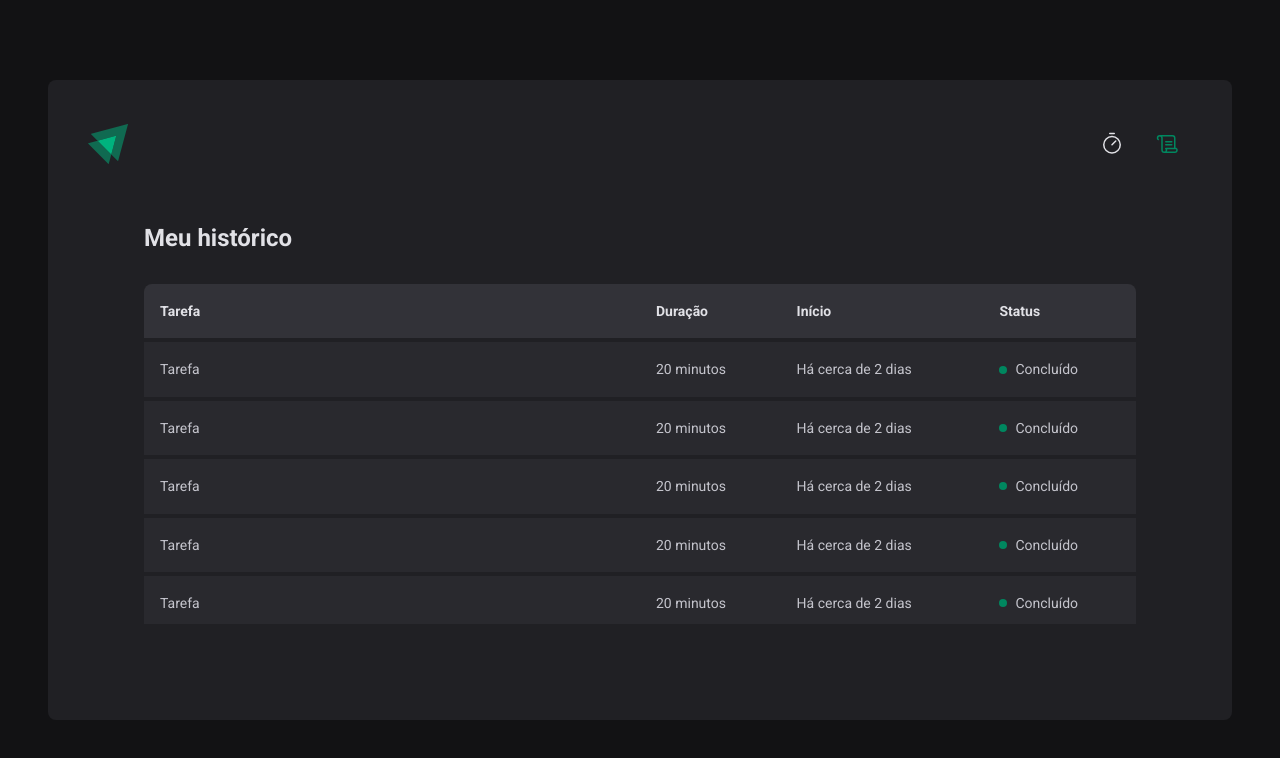
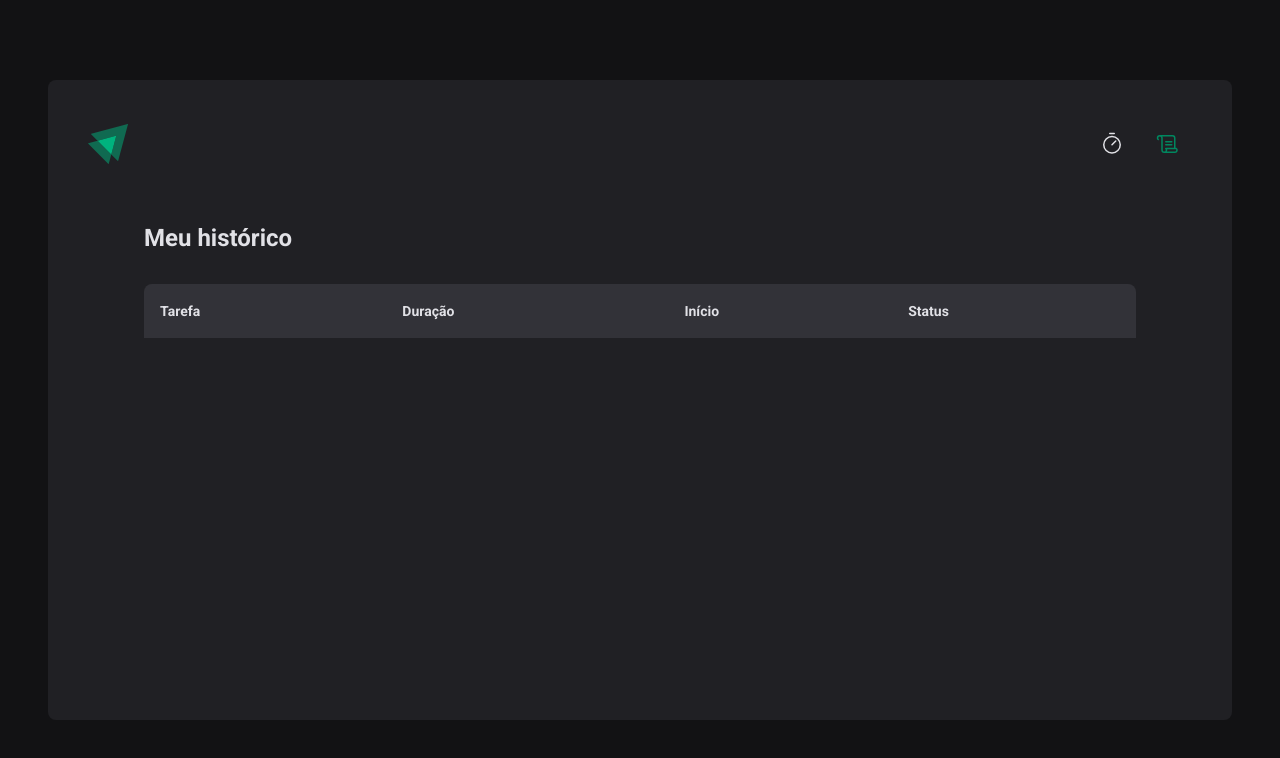
Before and after one commit to gabrielpramalho/ignite-timer, a React (Vite) app: page /history in a window 1280 px wide. Shown: the top 758 px of the page. Built offline with nearby package versions, Linux system fonts and the light colour scheme.

Commit message:
Add clearAtiveCycleId function to CyclesContext and use it in Countdown component. Refactor History component to display cycles dynamically. Update handleCreateNewCycle function to reset form after creating a new cycle.

```diff
--- a/src/contexts/CyclesContext.tsx
+++ b/src/contexts/CyclesContext.tsx
@@ -23,6 +23,7 @@
   setSecondsPassed: (seconds: number) => void
   createNewCycle: (data: CreateCycleData) => void
   interruptCurrentCycle: () => void
+  clearAtiveCycleId: () => void
 }
 
 export const CycleContext = createContext({} as CyclesContextType)
@@ -69,8 +70,6 @@
     setCycles((state) => [...state, newCycle])
     setActiveCycleId(id)
     setAmountSecondsPassed(0)
-
-    // reset()
   }
 
   function interruptCurrentCycle() {
@@ -87,6 +86,10 @@
     setActiveCycleId(null)
   }
 
+  function clearAtiveCycleId() {
+    setActiveCycleId(null)
+  }
+
   return (
     <CycleContext.Provider
       value={{
@@ -98,6 +101,7 @@
         setSecondsPassed,
         createNewCycle,
         interruptCurrentCycle,
+        clearAtiveCycleId,
       }}
     >
       {children}
--- a/src/pages/History/index.tsx
+++ b/src/pages/History/index.tsx
@@ -1,5 +1,6 @@
 import { useContext } from 'react'
-
+import { formatDistanceToNow } from 'date-fns'
+import ptBR from 'date-fns/locale/pt-BR'
 import { HistoryContainer, HistoryList, Status } from './styles'
 import { CycleContext } from '../../contexts/CyclesContext'
 
@@ -23,182 +24,31 @@
             </tr>
           </thead>
           <tbody>
-            <tr>
-              <td>Tarefa</td>
-              <td>20 minutos</td>
-              <td>Há cerca de 2 dias</td>
-              <td>
-                <Status statusColor="green">Concluído</Status>
-              </td>
-            </tr>
-            <tr>
-              <td>Tarefa</td>
-              <td>20 minutos</td>
-              <td>Há cerca de 2 dias</td>
-              <td>
-                <Status statusColor="green">Concluído</Status>
-              </td>
-            </tr>
-            <tr>
-              <td>Tarefa</td>
-              <td>20 minutos</td>
-              <td>Há cerca de 2 dias</td>
-              <td>
-                <Status statusColor="green">Concluído</Status>
-              </td>
-            </tr>
-            <tr>
-              <td>Tarefa</td>
-              <td>20 minutos</td>
-              <td>Há cerca de 2 dias</td>
-              <td>
-                <Status statusColor="green">Concluído</Status>
-              </td>
-            </tr>
-            <tr>
-              <td>Tarefa</td>
-              <td>20 minutos</td>
-              <td>Há cerca de 2 dias</td>
-              <td>
-                <Status statusColor="green">Concluído</Status>
-              </td>
-            </tr>
-            <tr>
-              <td>Tarefa</td>
-              <td>20 minutos</td>
-              <td>Há cerca de 2 dias</td>
-              <td>
-                <Status statusColor="green">Concluído</Status>
-              </td>
-            </tr>
-            <tr>
-              <td>Tarefa</td>
-              <td>20 minutos</td>
-              <td>Há cerca de 2 dias</td>
-              <td>
-                <Status statusColor="green">Concluído</Status>
-              </td>
-            </tr>
-            <tr>
-              <td>Tarefa</td>
-              <td>20 minutos</td>
-              <td>Há cerca de 2 dias</td>
-              <td>
-                <Status statusColor="green">Concluído</Status>
-              </td>
-            </tr>
-            <tr>
-              <td>Tarefa</td>
-              <td>20 minutos</td>
-              <td>Há cerca de 2 dias</td>
-              <td>
-                <Status statusColor="green">Concluído</Status>
-              </td>
-            </tr>
-            <tr>
-              <td>Tarefa</td>
-              <td>20 minutos</td>
-              <td>Há cerca de 2 dias</td>
-              <td>
-                <Status statusColor="green">Concluído</Status>
-              </td>
-            </tr>
-            <tr>
-              <td>Tarefa</td>
-              <td>20 minutos</td>
-              <td>Há cerca de 2 dias</td>
-              <td>
-                <Status statusColor="green">Concluído</Status>
-              </td>
-            </tr>
-            <tr>
-              <td>Tarefa</td>
-              <td>20 minutos</td>
-              <td>Há cerca de 2 dias</td>
-              <td>
-                <Status statusColor="green">Concluído</Status>
-              </td>
-            </tr>
-            <tr>
-              <td>Tarefa</td>
-              <td>20 minutos</td>
-              <td>Há cerca de 2 dias</td>
-              <td>
-                <Status statusColor="green">Concluído</Status>
-              </td>
-            </tr>
-            <tr>
-              <td>Tarefa</td>
-              <td>20 minutos</td>
-              <td>Há cerca de 2 dias</td>
-              <td>
-                <Status statusColor="green">Concluído</Status>
-              </td>
-            </tr>
-            <tr>
-              <td>Tarefa</td>
-              <td>20 minutos</td>
-              <td>Há cerca de 2 dias</td>
-              <td>
-                <Status statusColor="green">Concluído</Status>
-              </td>
-            </tr>
-            <tr>
-              <td>Tarefa</td>
-              <td>20 minutos</td>
-              <td>Há cerca de 2 dias</td>
-              <td>
-                <Status statusColor="green">Concluído</Status>
-              </td>
-            </tr>
-            <tr>
-              <td>Tarefa</td>
-              <td>20 minutos</td>
-              <td>Há cerca de 2 dias</td>
-              <td>
-                <Status statusColor="green">Concluído</Status>
-              </td>
-            </tr>
-            <tr>
-              <td>Tarefa</td>
-              <td>20 minutos</td>
-              <td>Há cerca de 2 dias</td>
-              <td>
-                <Status statusColor="green">Concluído</Status>
-              </td>
-            </tr>
-            <tr>
-              <td>Tarefa</td>
-              <td>20 minutos</td>
-              <td>Há cerca de 2 dias</td>
-              <td>
-                <Status statusColor="green">Concluído</Status>
-              </td>
-            </tr>
-            <tr>
-              <td>Tarefa</td>
-              <td>20 minutos</td>
-              <td>Há cerca de 2 dias</td>
-              <td>
-                <Status statusColor="green">Concluído</Status>
-              </td>
-            </tr>
-            <tr>
-              <td>Tarefa</td>
-              <td>20 minutos</td>
-              <td>Há cerca de 2 dias</td>
-              <td>
-                <Status statusColor="green">Concluído</Status>
-              </td>
-            </tr>
-            <tr>
-              <td>Tarefa</td>
-              <td>20 minutos</td>
-              <td>Há cerca de 2 dias</td>
-              <td>
-                <Status statusColor="green">Concluído</Status>
-              </td>
-            </tr>
+            {cycles.map((cycle) => {
+              return (
+                <tr key={cycle.id}>
+                  <td>{cycle.task}</td>
+                  <td>{cycle.minutesAmount} minutos</td>
+                  <td>
+                    {formatDistanceToNow(cycle.startDate, {
+                      addSuffix: true,
+                      locale: ptBR,
+                    })}
+                  </td>
+                  <td>
+                    {cycle.finishedDate && (
+                      <Status statusColor="green">Concluído</Status>
+                    )}
+                    {cycle.interruptedDate && (
+                      <Status statusColor="red">Interrompido</Status>
+                    )}
+                    {!cycle.interruptedDate && !cycle.finishedDate && (
+                      <Status statusColor="yellow">Em andamento</Status>
+                    )}
+                  </td>
+                </tr>
+              )
+            })}
           </tbody>
         </table>
       </HistoryList>
--- a/src/pages/Home/components/Countdown/index.tsx
+++ b/src/pages/Home/components/Countdown/index.tsx
@@ -10,6 +10,7 @@
     markCurrentCycleAsFinished,
     amountSecondPassed,
     setSecondsPassed,
+    clearAtiveCycleId,
   } = useContext(CycleContext)
 
   const totalSeconds = activeCycle ? activeCycle.minutesAmount * 60 : 0
@@ -31,6 +32,7 @@
 
           clearInterval(interval)
 
+          clearAtiveCycleId()
           // setActiveCycleId(null)
         } else {
           setSecondsPassed(secondsDifference)
--- a/src/pages/Home/index.tsx
+++ b/src/pages/Home/index.tsx
@@ -32,14 +32,19 @@
     },
   })
 
-  const { handleSubmit, watch } = newCycleForm
+  const { handleSubmit, watch, reset } = newCycleForm
+
+  function handleCreateNewCycle(data: NewCycleFormData) {
+    createNewCycle(data)
+    reset()
+  }
 
   const task = watch('task')
   const isSubmitDisabled = !task
 
   return (
     <HomeContainer>
-      <form onSubmit={handleSubmit(createNewCycle)}>
+      <form onSubmit={handleSubmit(handleCreateNewCycle)}>
         <FormProvider {...newCycleForm}>
           <NewCycleForm />
         </FormProvider>
```
